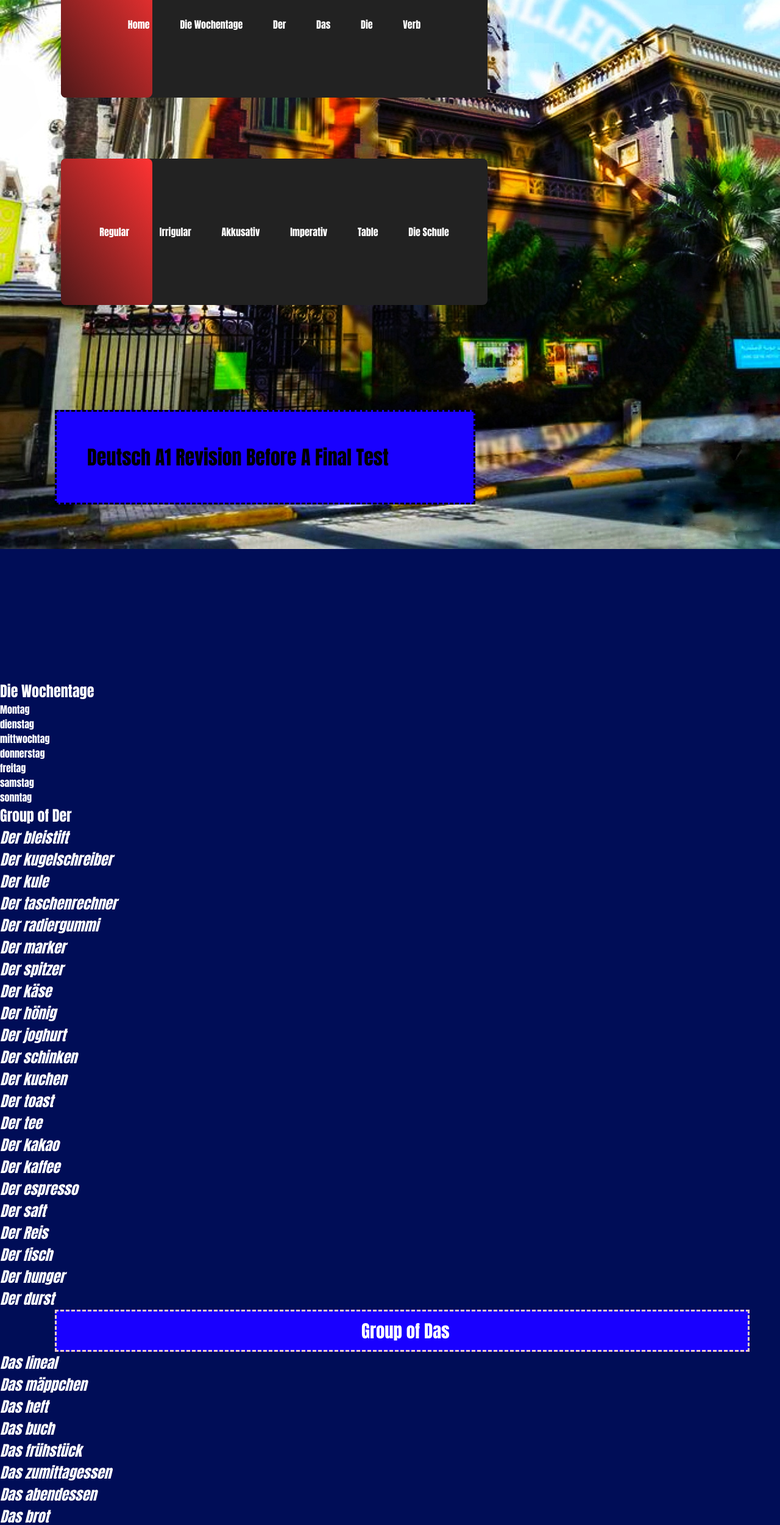
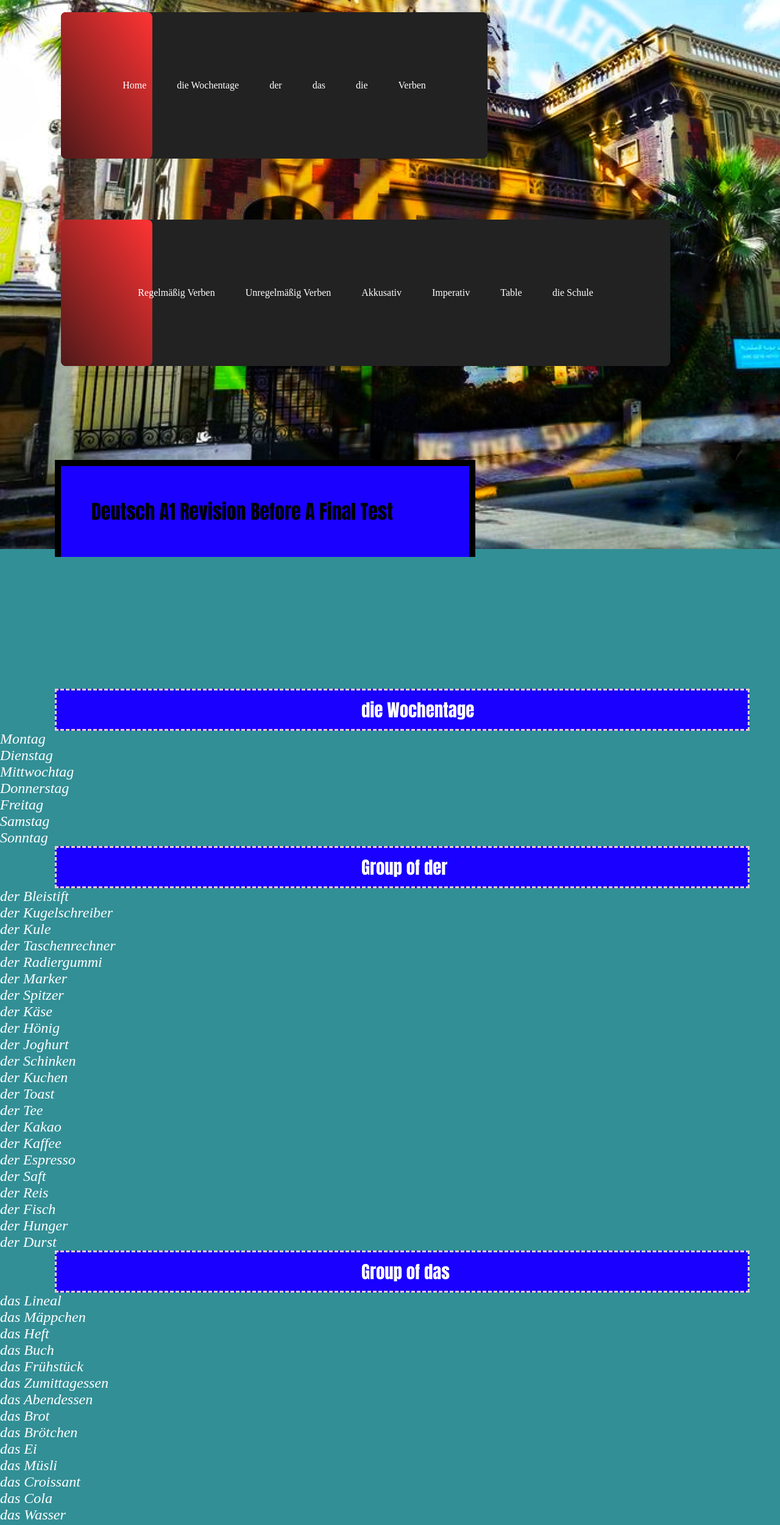
Before and after one commit to theawakener0/deutsch-A1_YR-M, a plain HTML site: page index.html in a window 1280 px wide. Shown: the part 180-2680 px from the top of the page at 61% size. Drawn offline with Linux system fonts and the light colour scheme.

Commit message:
please be the final time, please no updates or comments

```diff
--- a/index.html
+++ b/index.html
@@ -4,12 +4,11 @@
 <head>
     <meta charset="UTF-8">
     <title>deutsch a1 befor the test</title>
-    <link rel="stylesheet" href="style.css">
+    <link rel="stylesheet" href="style.css"/>
     <style>
         body {
             background-image: url("background.jpg");
-      background-repeat: no-repeat;
-
+            background-repeat: no-repeat;
         }
 
     </style>
@@ -20,28 +19,27 @@
 
 
     <nav class="go">
-            <img src="1746640130910.png" width="100" hight="200">
-
+            <img src="1746640130910.png" width="100" hight="200" alt="Deutsch A1">
     </nav>
     <nav class="Z">
         <div>
             <a href="#class1">Home</a>
-            <a href="#class2">Die Wochentage</a>
-            <a href="#class3">Der</a>
-            <a href="#class4">Das</a>
-            <a href="#class5">Die</a>
-            <a href="#class6">Verb</a>
+            <a href="#class2">die Wochentage</a>
+            <a href="#class3">der</a>
+            <a href="#class4">das</a>
+            <a href="#class5">die</a>
+            <a href="#class6">Verben</a>
             <span></span>
         </div>
     </nav>
     <nav class="A1">
         <div>
-            <a href="#class7">Regular</a>
-            <a href="#class8">Irrigular</a>
+            <a href="#class7">Regelmäßig Verben</a>
+            <a href="#class8">Unregelmäßig Verben</a>
             <a href="#class9">Akkusativ</a>
             <a href="#class10">Imperativ</a>
             <a href="#class11">Table </a>
-            <a href="#class12">Die Schule </a>
+            <a href="#class12">die Schule </a>
             <span></span>
         </div>
     </nav>
@@ -53,115 +51,115 @@
     <br><br><br><br><br><br><br><br><br><br><br><br>
     <h2>
         <strong>
-            <div class="B" id="class2">Die Wochentage</div>
+            <div class="B" id="class2">die Wochentage</div>
         </strong>
     </h2>
 
     <ul class="C">
         <li>Montag </li>
-        <li>dienstag </li>
-        <li>mittwochtag </li>
-        <li> donnerstag</li>
-        <li>freitag </li>
-        <li>samstag </li>
-        <li> sonntag</li>
+        <li>Dienstag </li>
+        <li>Mittwochtag </li>
+        <li> Donnerstag</li>
+        <li>Freitag </li>
+        <li>Samstag </li>
+        <li> Sonntag</li>
     </ul>
 
 
 
 
     <h2>
-        <div class="D" id="class3">Group of Der </div>
+        <div class="D" id="class3">Group of der </div>
     </h2>
     <ul class="E">
-        <div> Der bleistift</div>
-        <div>Der kugelschreiber</div>
-        <div>Der kule</div>
-        <div> Der taschenrechner</div>
-        <div> Der radiergummi</div>
-        <div> Der marker</div>
-        <div>Der spitzer</div>
-        <div>Der käse</div>
-        <div> Der hönig</div>
-        <div>Der joghurt</div>
-        <div>Der schinken</div>
-        <div>Der kuchen</div>
-        <div>Der toast</div>
-        <div>Der tee</div>
-        <div>Der kakao</div>
-        <div>Der kaffee</div>
-        <div> Der espresso</div>
-        <div> Der saft </div>
-        <div>Der Reis</div>
-        <div>Der fisch</div>
-        <div>Der hunger</div>
-        <div>Der durst</div>
+        <div> der Bleistift</div>
+        <div>der Kugelschreiber</div>
+        <div>der Kule</div>
+        <div> der Taschenrechner</div>
+        <div> der Radiergummi</div>
+        <div> der Marker</div>
+        <div>der Spitzer</div>
+        <div>der Käse</div>
+        <div> der Hönig</div>
+        <div>der Joghurt</div>
+        <div>der Schinken</div>
+        <div>der Kuchen</div>
+        <div>der Toast</div>
+        <div>der Tee</div>
+        <div>der Kakao</div>
+        <div>der Kaffee</div>
+        <div> der Espresso</div>
+        <div> der Saft </div>
+        <div>der Reis</div>
+        <div>der Fisch</div>
+        <div>der Hunger</div>
+        <div>der Durst</div>
     </ul>
     <h2>
-        <div class="F" id="class4"> Group of Das</div>
+        <div class="F" id="class4"> Group of das</div>
     </h2>
     <ul class="G">
-        <div>Das lineal</div>
-        <div>Das mäppchen</div>
-        <div>Das heft</div>
-        <div>Das buch</div>
-        <div> Das frühstück</div>
-        <div>Das zumittagessen </div>
-        <div>Das abendessen</div>
-        <div>Das brot</div>
-        <div>Das brötchen</div>
-        <div>Das ei</div>
-        <div>Das müsli</div>
-        <div>Das croissant</div>
-        <div>Das cola</div>
-        <div>Das wasser</div>
-        <div>Das fleish</div>
-        <div>Das gemüse</div>
+        <div>das Lineal</div>
+        <div>das Mäppchen</div>
+        <div>das Heft</div>
+        <div>das Buch</div>
+        <div> das Frühstück</div>
+        <div>das Zumittagessen </div>
+        <div>das Abendessen</div>
+        <div>das Brot</div>
+        <div>das Brötchen</div>
+        <div>das Ei</div>
+        <div>das Müsli</div>
+        <div>das Croissant</div>
+        <div>das Cola</div>
+        <div>das Wasser</div>
+        <div>das Fleish</div>
+        <div>das Gemüse</div>
     </ul>
 
     <h2>
-        <div class="H" id="class5">Group of Die</div>
+        <div class="H" id="class5">Group of die</div>
     </h2>
     <ul class="I">
-        <div>Die mappe</div>
-        <div>Die schere</div>
-        <div>Die schultaschen</div>
-        <div>Die butter</div>
-        <div>Die milch</div>
-        <div>Die saft</div>
-        <div>Die limonade</div>
-        <div>Die Wochentage</div>
-        <div>Die suppe</div>
-        <div>Die kartoffeln</div>
-        <div>Die spaghetti</div>
-        <div>Die frikadella</div>
-        <div>Die nudeln</div>
+        <div>die Mappe</div>
+        <div>die Schere</div>
+        <div>die Schultaschen</div>
+        <div>die Butter</div>
+        <div>die Milch</div>
+        <div>die Saft</div>
+        <div>die Limonade</div>
+        <div>die Wochentage</div>
+        <div>die Suppe</div>
+        <div>die Kartoffeln</div>
+        <div>die Spaghetti</div>
+        <div>die Frikadella</div>
+        <div>die Nudeln</div>
     </ul>
     <h2>
-        <div class="J" id="class6"> Verbs</div>
+        <div class="J" id="class6"> Verben</div>
     </h2>
     <h3>
-        <div class="K" id="class7">regular verbs</div>
+        <div class="K" id="class7">Regelmäßig Verben </div>
     </h3>
     <ul class="L">
-        <div> trinken</div>
+        <div> Trinken</div>
         <div>Brauchen</div>
-        <div> suchen</div>
+        <div> Suchen</div>
         <div> Verkaufen</div>
         <div> Kaufsen</div>
-        <div>kennen</div>
+        <div>Kennen</div>
         <div> Verstehen</div>
         <div> Nehmen </div>
     </ul>
 
 
     <h3>
-        <div class="M" id="class8">irregular verbs</div>
+        <div class="M" id="class8">Unregelmäßig Verben </div>
     </h3>
     <ul class="N">
-        <div>finden</div>
-        <div>essen</div>
-        <div>sehen</div>
+        <div>Finden</div>
+        <div>Essen</div>
+        <div>Sehen</div>
         <div>Unterrichten</div>
         <div>Mögen</div>
     </ul>
@@ -170,18 +168,18 @@
         <div id="class9" class="O">Akkusativ</div>
 
     </h2>
-    <div class="P">Der = Den <br>
-        Das = Das<br>
-        Die = Die</div><br><br><br><br><br>
+    <div class="P">der => den <br>
+        das => das<br>
+        die =>  die</div><br><br><br><br><br>
 
 
 
     <ul class="Q">
         <div>Verkaufen</div>
         <div>Kaufsen</div>
-        <div>kennen</div>
+        <div>Kennen</div>
         <div>Verstehen</div>
-        <div>sehen</div>
+        <div>Sehen</div>
         <div>Nehmen</div>
         <div>Haben</div>
         <div>Brauchen</div>
@@ -198,9 +196,9 @@
         <div class="T">EX: Kommen</div>
         <ul class="U">
             <div>Du</div>
-            <div>1- we cross (St) kommst =komm</div>
-            <div>2- we but (!) komm!</div>
-            <div>3- komm!
+            <div>1- We cross (St) kommst =komm</div>
+            <div>2- We but (!) komm!</div>
+            <div>3- Komm!
     </h4>
     </div><br><br>
     <h4>
@@ -212,85 +210,85 @@
     </h4>
     <ul class="V">
         <div>Ihr</div>
-        <div>1- we cross (en) kommen =komm</div>
-        <div>2- we but (t) komm =kommt</div>
-        <div>3- we but (!) kommt !</div>
+        <div>1- We cross (en) kommen =komm</div>
+        <div>2- We but (t) komm =kommt</div>
+        <div>3- We but (!) kommt !</div>
     </ul>
 
     <h4>
         <ul class="W">
             <div>Sie</div>
-            <div>1- we but (en) kommen </div>
-            <div>2- we but (Sie) kommen Sie</div>
-            <div>3- we but (!) kommen Sie !</div>
+            <div>1- We but (en) kommen </div>
+            <div>2- We but (Sie) kommen Sie</div>
+            <div>3- We but (!) kommen Sie !</div>
         </ul>
     </h4>
     <table id="class11">
         <thead>
             <tr>
-                <th>Der</th>
-                <th>Die</th>
-                <th>Das</th>
+                <th>der</th>
+                <th>die</th>
+                <th>das</th>
             </tr>
         </thead>
         <tbody>
             <tr>
                 <td>
-                    <div> Der bleistift</div>
-                    <div>Der kugelschreiber</div>
-                    <div>Der kule</div>
-                    <div> Der taschenrechner</div>
-                    <div> Der radiergummi</div>
-                    <div> Der marker</div>
-                    <div>Der spitzer</div>
-                    <div>Der käse</div>
-                    <div> Der hönig</div>
-                    <div>Der joghurt</div>
-                    <div>Der schinken</div>
-                    <div>Der kuchen</div>
-                    <div>Der toast</div>
-                    <div>Der tee</div>
-                    <div>Der kakao</div>
-                    <div>Der kaffee</div>
-                    <div> Der espresso</div>
-                    <div> Der saft </div>
-                    <div>Der Reis</div>
-                    <div>Der fisch</div>
-                    <div>Der hunger</div>
-                    <div>Der durst</div>
+                    <div> der Bleistift</div>
+                    <div>der Kugelschreiber</div>
+                    <div>der Kule</div>
+                    <div> der Taschenrechner</div>
+                    <div> der Radiergummi</div>
+                    <div> der Marker</div>
+                    <div>der Spitzer</div>
+                    <div>der Käse</div>
+                    <div> der Hönig</div>
+                    <div>der Joghurt</div>
+                    <div>der Schinken</div>
+                    <div>der Kuchen</div>
+                    <div>der Toast</div>
+                    <div>der Tee</div>
+                    <div>der Kakao</div>
+                    <div>der Kaffee</div>
+                    <div> der Espresso</div>
+                    <div> der Saft </div>
+                    <div>der Reis</div>
+                    <div>der Fisch</div>
+                    <div>der Hunger</div>
+                    <div>der Durst</div>
                 </td>
                 <td>
-                    <div>Die mappe</div>
-                    <div>Die schere</div>
-                    <div>Die schultaschen</div>
-                    <div>Die butter</div>
-                    <div>Die milch</div>
-                    <div>Die saft</div>
-                    <div>Die limonade</div>
-                    <div>Die Wochentage</div>
-                    <div>Die suppe</div>
-                    <div>Die kartoffeln</div>
-                    <div>Die spaghetti</div>
-                    <div>Die frikadella</div>
-                    <div>Die nudeln</div>
+                    <div>die Mappe</div>
+                    <div>die Schere</div>
+                    <div>die Schultaschen</div>
+                    <div>die Butter</div>
+                    <div>die Milch</div>
+                    <div>die Saft</div>
+                    <div>die Limonade</div>
+                    <div>die Wochentage</div>
+                    <div>die Suppe</div>
+                    <div>die Kartoffeln</div>
+                    <div>die Spaghetti</div>
+                    <div>die Frikadella</div>
+                    <div>die Nudeln</div>
                 </td>
                 <td>
-                    <div>Das lineal</div>
-                    <div>Das mäppchen</div>
-                    <div>Das heft</div>
-                    <div>Das buch</div>
-                    <div> Das frühstück</div>
-                    <div>Das zumittagessen </div>
-                    <div>Das abendessen</div>
-                    <div>Das brot</div>
-                    <div>Das brötchen</div>
-                    <div>Das ei</div>
-                    <div>Das müsli</div>
-                    <div>Das croissant</div>
-                    <div>Das cola</div>
-                    <div>Das wasser</div>
-                    <div>Das fleisch</div>
-                    <div>Das gemüse</div>
+                    <div>das Lineal</div>
+                    <div>das Mäppchen</div>
+                    <div>das Heft</div>
+                    <div>das Buch</div>
+                    <div> das Frühstück</div>
+                    <div>das Zumittagessen </div>
+                    <div>das Abendessen</div>
+                    <div>das Brot</div>
+                    <div>das Brötchen</div>
+                    <div>das Ei</div>
+                    <div>das Müsli</div>
+                    <div>das Croissant</div>
+                    <div>das Cola</div>
+                    <div>das Wasser</div>
+                    <div>das Fleisch</div>
+                    <div>das Gemüse</div>
                 </td>
             </tr>
         </tbody>
@@ -299,7 +297,7 @@
 
 
 
-    <div id="class12" class="S"> Die Schule</div>
+    <div id="class12" class="S"> die Schule</div>
 
     <div>
         <articl class="Y"> Meine Schule hießt Victoria Schule. Miene Schule ist sehr groß und alt. Wir sind 2000
@@ -307,10 +305,10 @@
             schulerernin. Es gibt 500 lehrer und lehrerinnen. Sie sind sehr nett, sympatisch und frindlisch. In Meiner
             Schule gibt es einen computerraum,
             einen musikraum, einen phsikruam, ein sprachlabor, ein theater, eine mensa, eine bibliotek, eine sporthalle.
-            Die schule ist von
+            die schule ist von
             8 uhr bis 14 uhr. In der schule lernen wir Deutsch, Englisch, Arabisch, Religion, Ethik, musik, sport,
             biologie, physik, chemie,
-            Gschichte, mathematik, Geographie, Informatik, sozialkunde, Kunst, Theater. Der schultag hat 10 stunden.
+            Gschichte, mathematik, Geographie, Informatik, sozialkunde, Kunst, Theater. der schultag hat 10 stunden.
             Mein liblingsFach ist
             Deutsch.
             </article>
@@ -319,7 +317,7 @@
 
 
     <!-- <div class="logo">
-        <img src="My logo .png" alt="    "> <div> -->
+        <img src="My logo.png" alt="    "> <div> -->
 
 
     <footer>
@@ -342,25 +340,25 @@
                     <div><a href="#class1">Home</a></div>
                 </li>
                 <li>
-                    <div><a href="#class2">Die Wochentage</a></div>
+                    <div><a href="#class2">die Wochentage</a></div>
                 </li>
                 <li>
-                    <div><a href="#class3">Der</a></div>
+                    <div><a href="#class3">der</a></div>
                 </li>
                 <li>
-                    <div> <a href="#class4">Das</a></div>
+                    <div> <a href="#class4">das</a></div>
                 </li>
                 <li>
-                    <div><a href="#class5">Die</a></div>
+                    <div><a href="#class5">die</a></div>
                 </li>
                 <li>
-                    <div> <a href="#class6">Verb</a></div>
+                    <div> <a href="#class6">Verben</a></div>
                 </li>
                 <li>
-                    <div><a href="#class7">Regular</a></div>
+                    <div><a href="#class7">Regelmäßig Verben</a></div>
                 </li>
                 <li>
-                    <div> <a href="#class8">Irrigular</a></div>
+                    <div> <a href="#class8">Unregelmäßig Verben</a></div>
                 </li>
                 <li>
                     <div><a href="#class9">Akkusativ</a></div>
@@ -372,13 +370,13 @@
                     <div><a href="#class11">Table </a></div>
                 </li>
                 <li>
-                    <div><a href="#class12">Die Schule </a> </div>
+                    <div><a href="#class12">die Schule </a> </div>
                 </li>
 
             </ul>
         </div>
         <div class="E1">
-            <p>&copy; 2024 </p>
+            <p>&copy; 2025 </p>
         </div>
     </footer>
 </body>
--- a/style.css
+++ b/style.css
@@ -1,51 +1,54 @@
-/* Global Variables */
-:root {
-    --primary-color: #1900ff; /* rgb(25, 0, 255) */
-    --secondary-color: #ff3333;
-    --text-color-light: #ffffff;
-    --text-color-dark: #000000;
-    --text-color-medium: #333333;
-    --accent-color-red: #ff0000;
-    --accent-color-aqua: rgba(0, 255, 255, 0.858);
-    --accent-color-gold: #d9b55a; /* rgb(217, 181, 90) */
-    --background-dark: #222222;
-    --background-body: #000d57; /* rgb(0, 13, 87) */
-    --border-color-light: #eeeeee; /* Approximation of rgb(238, 204, 204) */
-    --border-color-table: #dddddd;
-    --font-impact: Impact, Haettenschweiler, 'Arial Narrow Bold', sans-serif;
-    --font-rounded: 'Arial Rounded MT', Arial, sans-serif; /* Added fallback */
-    --spacing-unit: 10px;
-    --container-width: 1140px;
+.go {
+    position: top;
+    width: 100px;
+    height: 100px
+}
+body {
+    background-image: url("background.jpg");
+    background-repeat: no-repeat;
 }
 
-/* CSS Reset & Base Styles */
-* {
-    margin: 0;
-    padding: 0;
-    box-sizing: border-box;
+.A {
+    background-color: rgb(25, 0, 255);
+    color: black;
+    padding: 50px;
+    margin-right: 500px;
+    margin-left: 90px;
+    border: 10px solid;
+    border-bottom: red;
+    font-family: Impact, Haettenschweiler, 'Arial Narrow Bold', sans-serif;
+
 }
 
-body {
-    background-color: var(--background-body);
-    font-family: var(--font-impact); /* Default font, can be overridden */
-    color: var(--text-color-light); /* Default text color for body */
+.B {
+    color: rgb(255, 255, 255);
+    background-color: rgb(25, 0, 255);
+    margin-left: 90px;
+    margin-right: 50px;
+    padding: 10px;
+    padding-left: 500px;
+    font-size: larger;
+    font-family: Impact, Haettenschweiler, 'Arial Narrow Bold', sans-serif;
+    border-color: rgb(238, 204, 204);
+    border-style: dashed;
 }
 
-/* General Purpose Classes & Fixes */
-.go {
-    position: absolute; /* Changed from 'top' */
-    top: 0; /* Added for positioning */
-    width: 100px;
-    height: 100px; /* Changed from 'length' */
+.C {
+    color: rgb(255, 255, 255);
+    font-size: x-large;
+    font-style: italic;
 }
 
-/* Section A Styles */
-.A {
-    background-color: var(--primary-color);
-    color: var(--text-color-dark);
-    padding: calc(var(--spacing-unit) * 5); /* 50px */
-    margin-right: calc(var(--spacing-unit) * 50); /* 500px */
-    margin-left: calc(var(--spacing-unit) * 9);  /* 90px */
+.D {
+    color: rgb(255, 255, 255);
+    background-color: rgb(25, 0, 255);
+    margin-left: 90px;
+    margin-right: 50px;
+    padding: 10px;
+    padding-left: 500px;
+    font-size: larger;
+    font-family: Impact, Haettenschweiler, 'Arial Narrow Bold', sans-serif;
+    border-color: rgb(238, 204, 204);
     border-style: dashed;
 
 }
@@ -109,7 +112,7 @@ body {
 }
 
 .K {
-    color: rgba(0, 255, 255, 0.858);
+    color: rgba(255, 255, 255, 0.858);
     font-size: larger;
     font-style: oblique;
 }
@@ -121,7 +124,7 @@ body {
 }
 
 .M {
-    color: rgba(0, 255, 255, 0.858);
+    color: rgba(255, 255, 255, 0.858);
     font-size: larger;
     font-style: oblique;
 }
@@ -244,7 +247,7 @@ td {
 
 .S {
     background-color: rgb(25, 0, 255);
-    color: black;
+    color: rgb(255, 255, 255);
     margin-right: 500px;
     margin-left: 90px;
     margin-top: 50px;
@@ -261,7 +264,7 @@ td {
 .Y {
     color: black;
     background-color: white;
-    font-size: larger;
+    font-size:x-large;
 }
 
 * {
@@ -272,7 +275,7 @@ td {
 }
 
 .Z {
-    display: flex;
+    display:block;
     justify-content: center;
     align-items: center;
     min-height: 30vh;
@@ -365,7 +368,7 @@ td {
 
 .A1 {
     position: relative;
-    width: 700px;
+    width: 1000px;
     height: 20px;
     background: #222;
     border-radius: 8px;
@@ -401,31 +404,31 @@ td {
 
 
 .A1 a:nth-child(1):hover~span {
-    left: 0;
+    left:120px;
 }
 
 .A1 a:nth-child(2):hover~span {
-    left: 150px;
-    width: 80px;
+    left:300px;
+    width: 180px;
 }
 
 .A1 a:nth-child(3):hover~span {
-    left: 250px;
+    left: 490px;
     width: 80px;
 }
 
 .A1 a:nth-child(4):hover~span {
-    left: 350px;
+    left: 590px;
     width: 90px;
 }
 
 .A1 a:nth-child(5):hover~span {
-    left: 450px;
+    left: 690px;
     width: 90px;
 }
 
 .A1 a:nth-child(6):hover~span {
-    left: 550px;
+    left: 790px;
     width: 90px;
 }
 
@@ -498,6 +501,6 @@ h3 {
 }
 
 body{
-    background-color: rgb(0, 13, 87) ;
+    background-color: rgb(50, 143, 150) ;
 
 }
```
